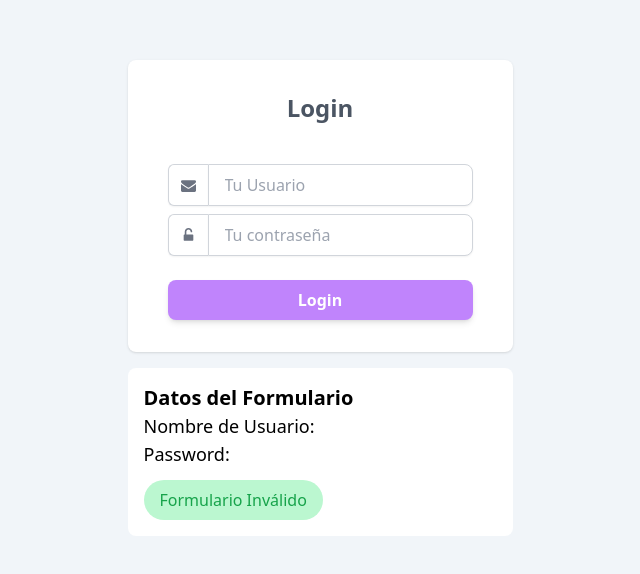
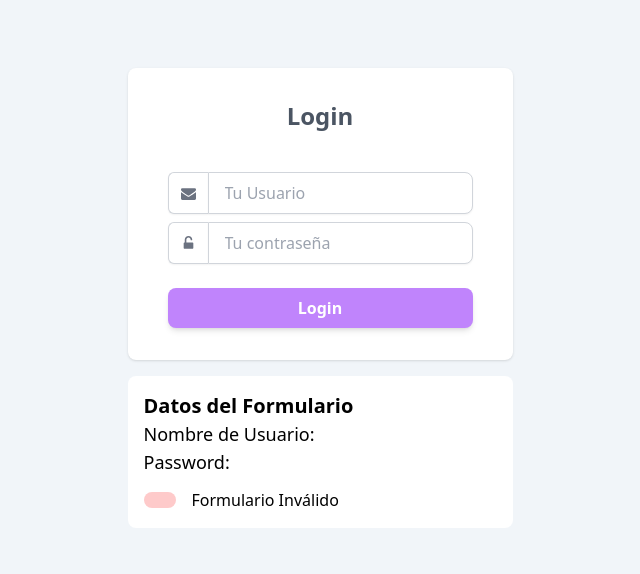
Before and after one commit to leonelhv/login-testing, an Angular app: page / in a window 1280 px wide. Shown: the part 102-676 px from the top of the page, without its empty margins (320-960 px from the left). Built offline with nearby package versions, Linux system fonts and the light colour scheme.

Commit message:
change text

```diff
--- a/src/app/app.component.html
+++ b/src/app/app.component.html
@@ -114,16 +114,15 @@
     <div class="flex flex-wrap items-center gap-4 mt-3">
       <span
         class="px-4 py-2 text-base rounded-full text-red-600 bg-red-200"
+        *ngIf="formLogin.invalid"
+      >
+      </span>
+      Formulario Inválido
+      <span
         *ngIf="formLogin.valid"
+        class="px-4 py-2 text-base rounded-full text-green-600 bg-green-200"
       >
         Formulario Válido
-      </span>
-
-      <span
-        *ngIf="formLogin.invalid"
-        class="px-4 py-2 text-base rounded-full text-green-600 bg-green-200"
-      >
-        Formulario Inválido
       </span>
     </div>
   </div>
```
